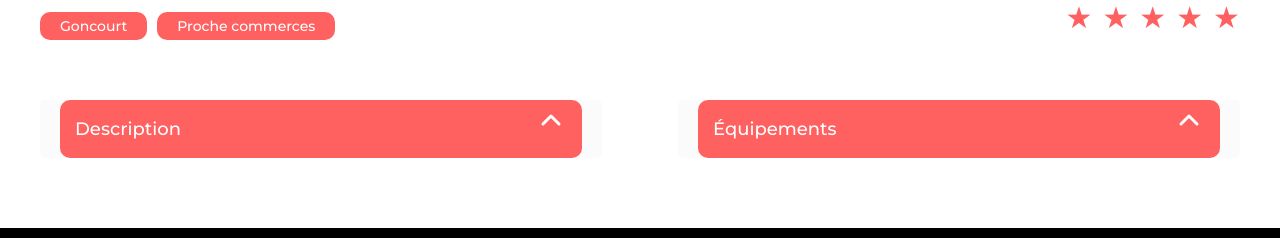
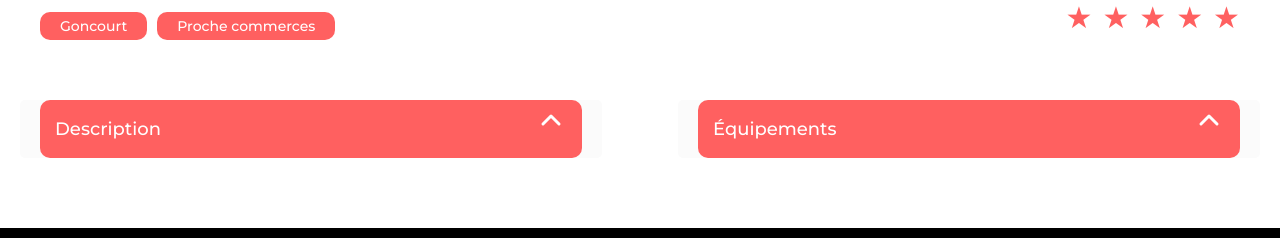
Before and after one commit to JulienF-OC/P5-KASA, a React (Vite) app: page /logement/0979876d in a window 1280 px wide. Shown: the part 696-934 px from the top of the page. Built offline with nearby package versions, Linux system fonts and the light colour scheme.

Commit message:
Soucis de padding collapse regler

```diff
--- a/src/Styles/Collapse.scss
+++ b/src/Styles/Collapse.scss
@@ -6,7 +6,6 @@
   width: 100%;
   gap: 76px;
   margin: 30px auto 40px auto;
-  padding: 0 20px;
 }
 
 .collapse {
```
